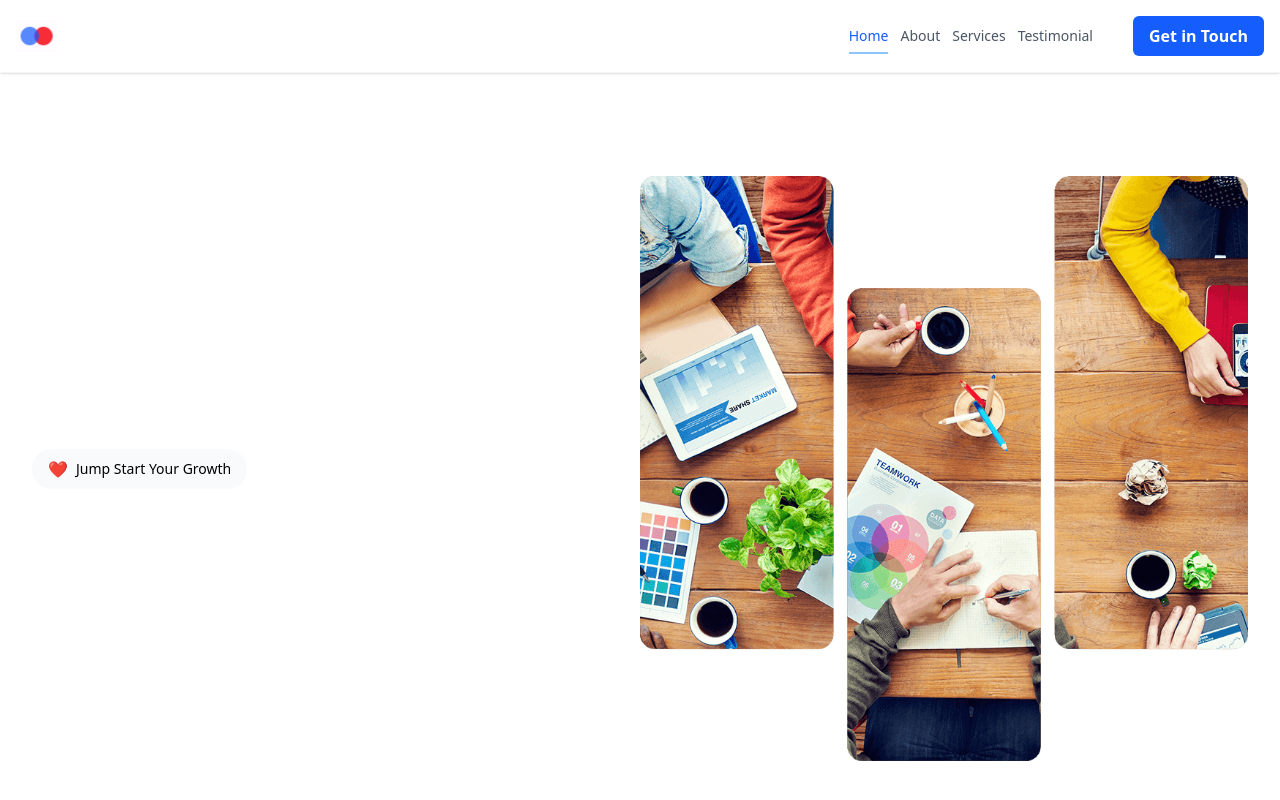
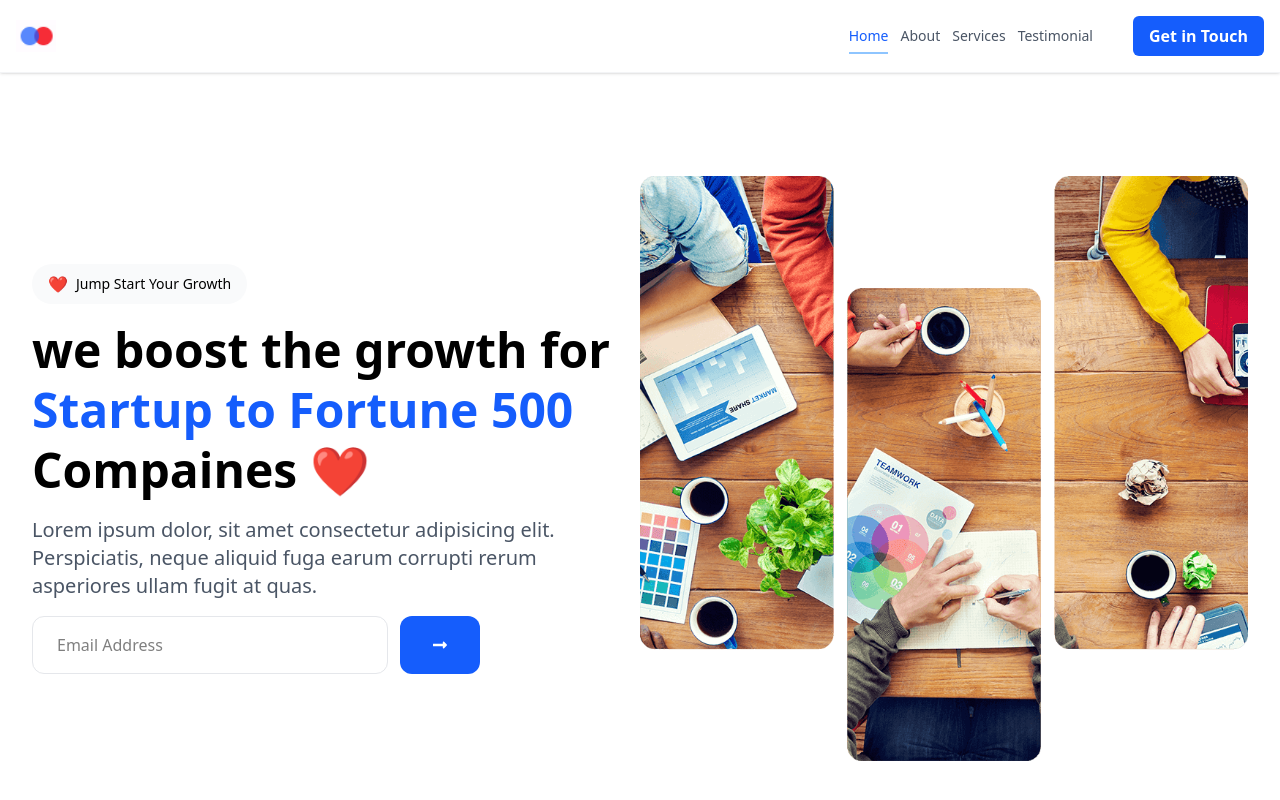
Before and after one commit to najmulhasanbd/react-mordan, a React (Vite) app: page / in a window 1280 px wide. Built offline with nearby package versions, Linux system fonts and the light colour scheme.

Commit message:
hero donw

```diff
--- a/src/components/Hero.jsx
+++ b/src/components/Hero.jsx
@@ -1,3 +1,4 @@
+import { FaLongArrowAltRight } from "react-icons/fa";
 import heroImage from "../assets/hero-image.png";
 
 const Hero = () => {
@@ -12,9 +13,37 @@ const Hero = () => {
             jump start your growth
           </span>
         </div>
+        <h1 className="text-4xl md:text-4xl lg:text-5xl font-bold leading-tight">
+          we boost the growth for{" "}
+          <span className="text-blue-600 relative inline-block">
+            Startup to Fortune 500
+          </span>
+          <span></span> Compaines <span>❤</span>
+        </h1>
+        <p className="text-gray-600 text-lg md:text-xl max-w-xl">
+          Lorem ipsum dolor, sit amet consectetur adipisicing elit.
+          Perspiciatis, neque aliquid fuga earum corrupti rerum asperiores ullam
+          fugit at quas.
+        </p>
+        <div className="flex gap-3 max-w-md">
+          <input
+            type="email"
+            placeholder="Email Address"
+            className="flex-1 px-6 py-4 border border-gray-200 rounded-xl focus:outline-none focus:border-blue-600 focus:ring-2 focus:ring-blue-100 transition-all"
+          />
+          <button className="bg-blue-600 text-white px-8 py-4 rounded-xl hover:bg-blue-700 cursor-pointer transition-all hover:shadow-lg hover:shadow-blue-300">
+            <FaLongArrowAltRight />
+          </button>
+        </div>
       </div>
       <div className="w-full md:w-1/2">
-        <img src={heroImage} alt="" />
+        <div className="relative">
+          <img
+            src={heroImage}
+            className="rounded-lg relative z-10 hover:scale-[1.02] transition-transform duration-300"
+            alt=""
+          />
+        </div>
       </div>
     </section>
   );
```
